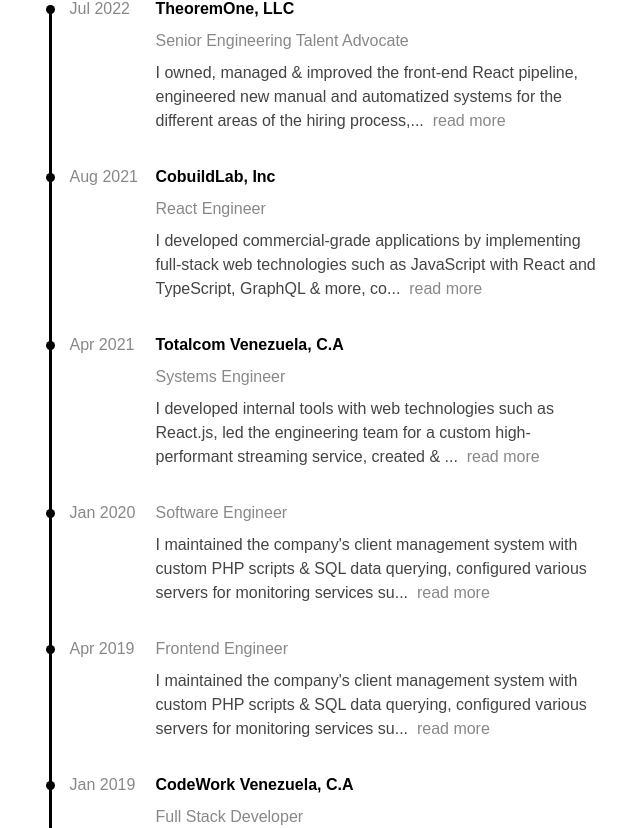
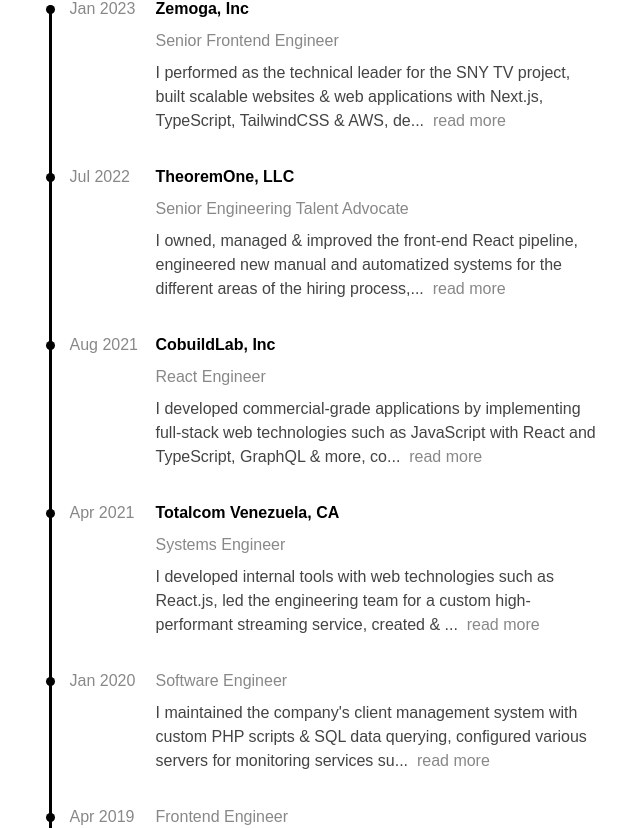
Before and after one commit to gantoreno/portfolio-v2, a Next.js app: page / in a window 1280 px wide. Shown: the part 1112-1940 px from the top of the page, without its empty margins (316-956 px from the left). Built offline with nearby package versions, Linux system fonts and the light colour scheme; a web font is replaced by a local one.

Commit message:
Add new work experience

```diff
--- a/pages/index.tsx
+++ b/pages/index.tsx
@@ -97,6 +97,14 @@ const Home: NextPage = () => {
           <Timeline>
             <Timeline.Item>
               <Experience
+                company="Zemoga, Inc"
+                position="Senior Frontend Engineer"
+                year="Jan 2023"
+                description="I performed as the technical leader for the SNY TV project, built scalable websites & web applications with Next.js, TypeScript, TailwindCSS & AWS, developed highly performant interfaces & custom components, and helped with analyzing & unblocking tasks & requirements across the entire team."
+              />
+            </Timeline.Item>
+            <Timeline.Item>
+              <Experience
                 company="TheoremOne, LLC"
                 position="Senior Engineering Talent Advocate"
                 year="Jul 2022"
@@ -113,7 +121,7 @@ const Home: NextPage = () => {
             </Timeline.Item>
             <Timeline.Item>
               <Experience
-                company="Totalcom Venezuela, C.A"
+                company="Totalcom Venezuela, CA"
                 position="Systems Engineer"
                 year="Apr 2021"
                 description="I developed internal tools with web technologies such as React.js, led the engineering team for a custom high-performant streaming service, created & maintained the company's web media player for live video & signal broadcasting with Next.js, and implemented custom software solutions for DNS management."
@@ -135,7 +143,7 @@ const Home: NextPage = () => {
             </Timeline.Item>
             <Timeline.Item>
               <Experience
-                company="CodeWork Venezuela, C.A"
+                company="CodeWork Venezuela, CA"
                 position="Full Stack Developer"
                 year="Jan 2019"
                 description="I Worked with the design & development team to create beautiful, modern & responsive websites for the company's clients with React, developed the company's project management system through PHP with the Laravel framework with roles, tasks & comments, as well as template showcasing for client presentations, optimizing development times & time tracking routines by 37%, and configured the company's project storage server & linked it with the project management system for full remote access to their projects & templates."
```
